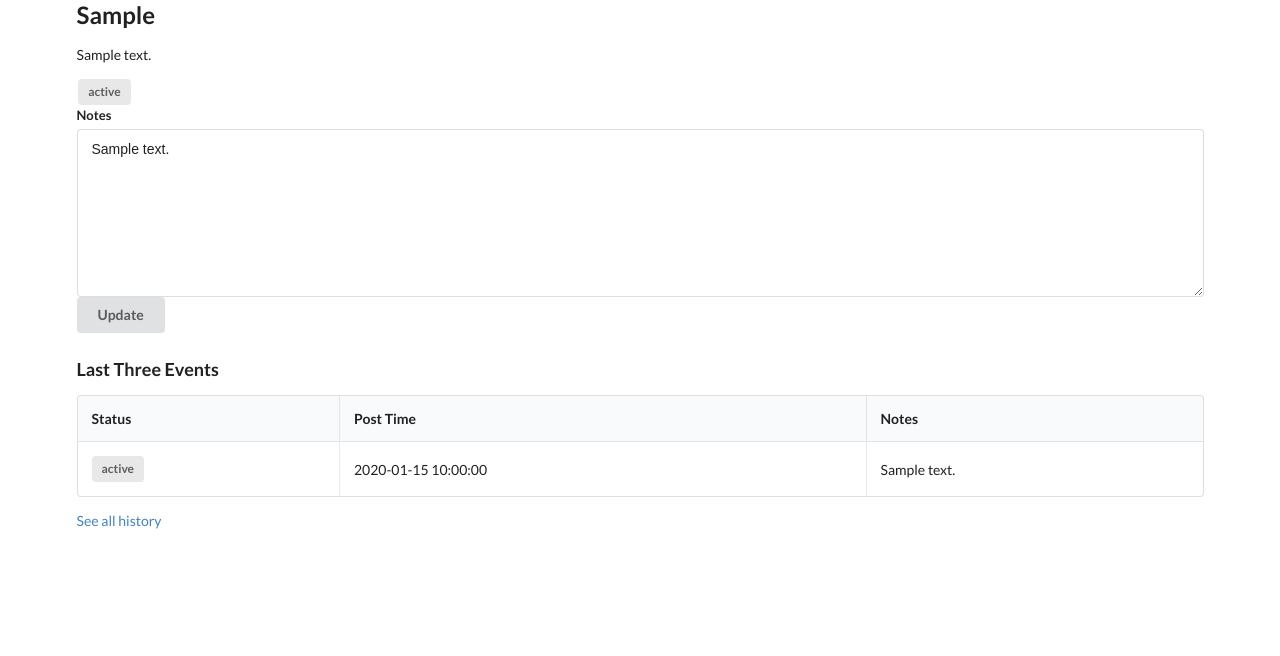
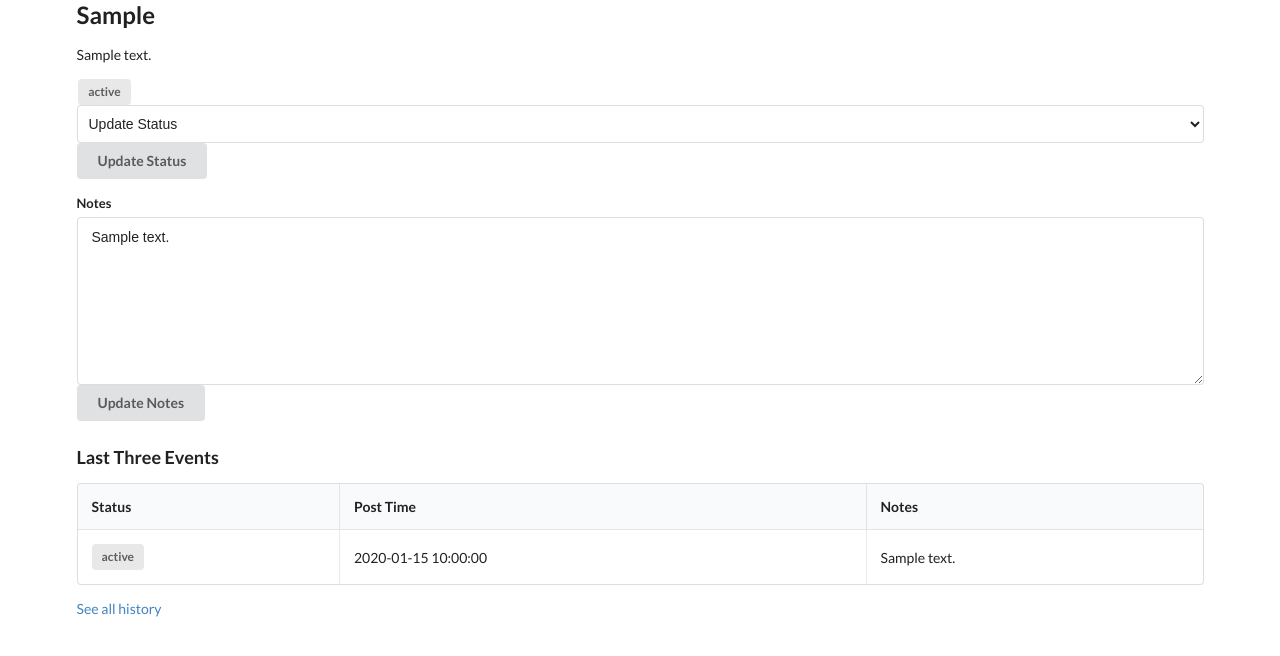
Before and after one commit to damont/diagknowstic, a FastAPI app: a page that uses templates/alert.html in a window 1280 px wide. Shown: the top 656 px of the page. Run offline with FastAPI, Linux system fonts and the light colour scheme; tables that the repository leaves empty hold one stand-in row (values such as "Sample post").

Commit message:
Adding an update status button

```diff
--- a/main.py
+++ b/main.py
@@ -58,10 +58,16 @@ def alertpage(alert: str, request: Request, db: Session = Depends(get_db)):
 
 
 @app.post("/alertpage")
-def alertpage(alert: str, request: Request, alert_notes: Optional[str] = Form(None), db: Session = Depends(get_db)):
+def alertpage(alert: str,
+              request: Request,
+              alert_notes: Optional[str] = Form(None),
+              new_status: Optional[str] = Form(None),
+              db: Session = Depends(get_db)):
     alert_for_id = get_alert(db, alert)
     if alert_notes:
         update_alert_notes(db, alert_for_id.alert_id, alert_notes)
+    if new_status:
+        change_alert_status(db, alert, new_status)
     # TODO: This seems like a hacky way to return to the alertpage get route.
     redirect_url = request.url_for('alertpage') + f'?alert={alert}'
     return RedirectResponse(redirect_url, status_code=303)
--- a/templates/alert.html
+++ b/templates/alert.html
@@ -8,13 +8,23 @@
 
 <a class="ui {{alert.status_color}} label">{{ alert.status_nm }}</a>
 
+<form class="ui form" method="POST">
+    <select class="ui dropdown" name="new_status">
+        <option value="">Update Status</option>
+        <option value="off">Off</option>
+        <option value="silence">Silence</option>
+        <option value="nominal">Nominal</option>
+        <option value="alert">Alert</option>
+    </select>
+    <input type="submit" value="Update Status" class="ui submit button">
+</form>
 
 
 <form class="ui form" method="POST">
     <div class="field">
         <label>Notes</label>
         <textarea name="alert_notes">{{ alert.notes }}</textarea>
-        <input type="submit" value="Update" class="ui submit button">
+        <input type="submit" value="Update Notes" class="ui submit button">
     </div>
 </form>
 
```
